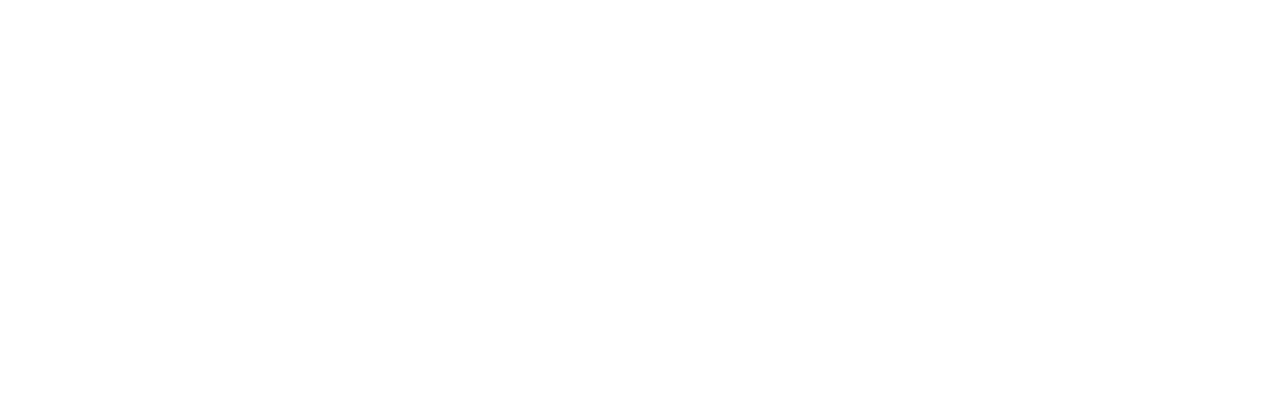
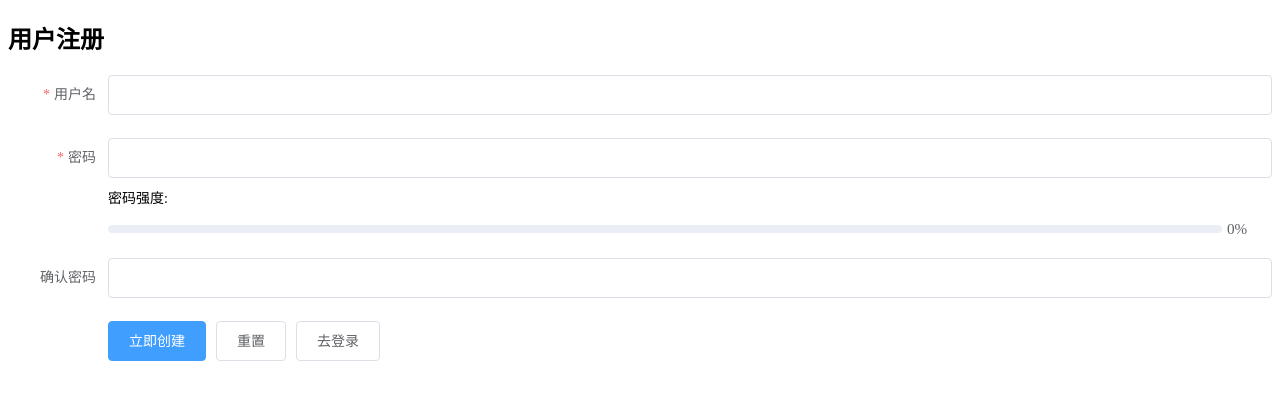
Before and after one commit to tengnuo/todoList, a Vue app in the folder frontend/frontend-app/: page /user/register in a window 1280 px wide. Shown: the top 400 px of the page. Built offline with nearby package versions, Linux system fonts and the light colour scheme.

Commit message:
增加register路由，修改登录页的路由跳转为replace

```diff
--- a/frontend/frontend-app/src/router/index.js
+++ b/frontend/frontend-app/src/router/index.js
@@ -22,6 +22,10 @@ const router = new VueRouter({
         {
           path: "/user/login",
           component: ()=>import("@/views/login/index.vue")
+        },
+        {
+          path: '/user/register',
+          component: ()=>import('@/views/register/index.vue')
         }
     ]
 })
--- a/frontend/frontend-app/src/views/login/index.vue
+++ b/frontend/frontend-app/src/views/login/index.vue
@@ -4,7 +4,7 @@
       <input v-model="username" placeholder="用户名" />
       <input v-model="password" type="password" placeholder="密码" />
       <button @click="login">登录</button>
-      <p>没有账号？<router-link to="/register">去注册</router-link></p>
+      <p>没有账号？<router-link to="/user/register">去注册</router-link></p>
     </div>
   </template>
 
@@ -27,9 +27,10 @@
             password: this.password
           });
           this.$store.commit('user/setUserInfo', { token: res.data.token } )
-          this.$router.push("/tasks");
+          this.$router.replace("/tasks");
         } catch (err) {
-          alert("登录失败，请检查用户名或密码");
+          const errMsg = err.response.data.error
+          alert(errMsg);
         }
       }
     }
--- /dev/null
+++ b/frontend/frontend-app/src/views/register/index.vue
@@ -0,0 +1,158 @@
+<template>
+    <div>
+        <h2>用户注册</h2>
+        <el-form :model="userForm" :rules="rules" ref="userForm" label-width="100px" class="user-register">
+            <el-form-item label="用户名" prop="username">
+                <el-input v-model="userForm.username"></el-input>
+            </el-form-item>
+            <el-form-item label="密码" prop="password">
+                <el-input type="password" @input="checkPswStrength" v-model="userForm.password" autocomplete="off"></el-input>
+                <span :class="strengthClass">密码强度: {{ pswStrength }}</span>
+                <el-progress
+                    :percentage="strengthScore"
+                    :status="strengthStatus"
+                    style="margin-top: 2px;"
+                    :stroke-width="8">
+                </el-progress>
+            </el-form-item>
+            <el-form-item label="确认密码" prop="checkPass">
+                <el-input type="password" v-model="userForm.checkPass" autocomplete="off"></el-input>
+            </el-form-item>
+
+            <el-form-item>
+                <el-button type="primary" :loading="loading" @click="submitForm('userForm')">立即创建</el-button>
+                <el-button @click="resetForm('userForm')">重置</el-button>
+                <el-button @click="toLogin">去登录</el-button>
+            </el-form-item>
+        </el-form>
+    </div>
+</template>
+
+<script>
+import request from '@/utils/request';
+
+export default {
+    name :'RegisterIndex',
+    data() {
+        return {
+            userForm: {
+                username:'',
+                password:'',
+                checkPass:''
+            },
+            rules: {
+                username: [
+                    { required: true, trigger: 'blur', message: '请输入用户名' },
+
+                ],
+                password: [
+                    { required: true, trigger: 'blur', message: '请输入密码' },
+                    {   pattern: /^(?=.*\d)(?=.*[a-zA-Z])[0-9a-zA-Z]{8,16}$/,
+                        message: '密码必须包含数字和字母，长度在8-16之间',
+                        trigger: 'blur'
+                    },
+
+                ],
+                checkPass: [
+                {   validator:(rule, value, callback) => {
+                      if (value === '') {
+                        callback(new Error('请再次输入密码'));
+                      }
+                      else if (value !== this.userForm.password) {
+                          callback(new Error('两次输入密码不一致'));
+                      }
+                      else {
+                        callback()
+                      }
+                    }}
+                ]
+            },
+            pswStrength: '',
+            strengthClass:'',
+            strengthStatus:'',
+            strengthScore: 0,
+        }
+    },
+    methods: {
+        submitForm(userForm) {
+            this.loading = true
+            this.$refs[userForm].validate( async (valid)=>{
+                if (valid){
+                    try{
+                        const res = await request.post('/user/register', this.userForm)
+                        this.$message.success(res.data.message)
+                        this.$router.replace('/user/login')
+                        this.$refs[userForm].resetFields()
+                    } catch (err){
+                        const errMsg = err.response.data.error
+                        if (errMsg === '用户名已存在'){
+                            const usernameField = this.$refs[userForm].fields.find(field => field.prop === 'username');
+                            if (usernameField) { // 先判断字段是否存在
+                                usernameField.validateMessage = errMsg; // 直接赋值，无可选链
+                                usernameField.validateState = 'error';
+                            }
+                        }else {
+                            // 2. 其他错误
+                            this.$message.error(errMsg);
+                        }
+                    }
+                }
+            })
+            this.loading = false
+        },
+        resetForm(userForm) {
+            this.$refs[userForm].resetFields();
+        },
+        toLogin(){
+            this.$router.replace('/user/login')
+        },
+        checkPswStrength(){
+            const psw = this.userForm.password
+            let score = 0
+            if (psw.length >= 8){
+                score += 15
+            }
+            if (psw.match(/[0-9]/)){
+                score += 15
+            }
+            if (psw.match(/[a-z]/)){
+                score += 20
+            }
+            if (psw.match(/[A-Z]/)){
+                score += 20
+            }
+            if (psw.match(/[^0-9a-zA-Z]/)){
+                score += 30
+            }
+            if (score <= 30){
+                this.pswStrength = '弱'
+                this.strengthClass = 'weak'
+                this.strengthStatus = 'exception'
+            }
+            else if (score <= 40){
+                this.pswStrength = '中'
+                this.strengthClass = 'medium'
+                this.strengthStatus = 'warning'
+            }
+            else {
+                this.pswStrength = '强'
+                this.strengthClass = 'strong'
+                this.strengthStatus = 'success'
+            }
+            this.strengthScore = score
+        }
+    }
+}
+</script>
+
+<style scoped>
+.weak{
+    color: red;
+}
+.medium{
+    color: orange;
+}
+.strong{
+    color: green;
+}
+</style>
```
Lines whose indentation alone changed are shown as unchanged.
